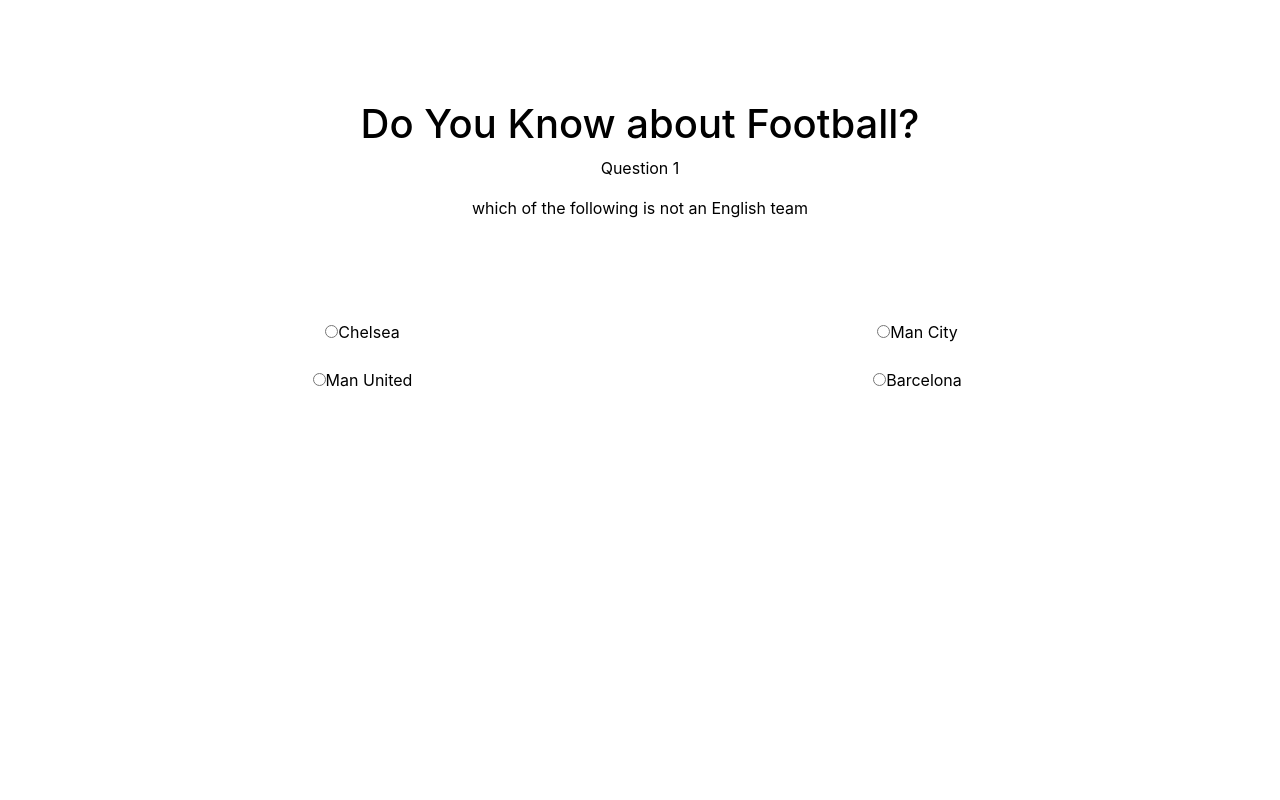
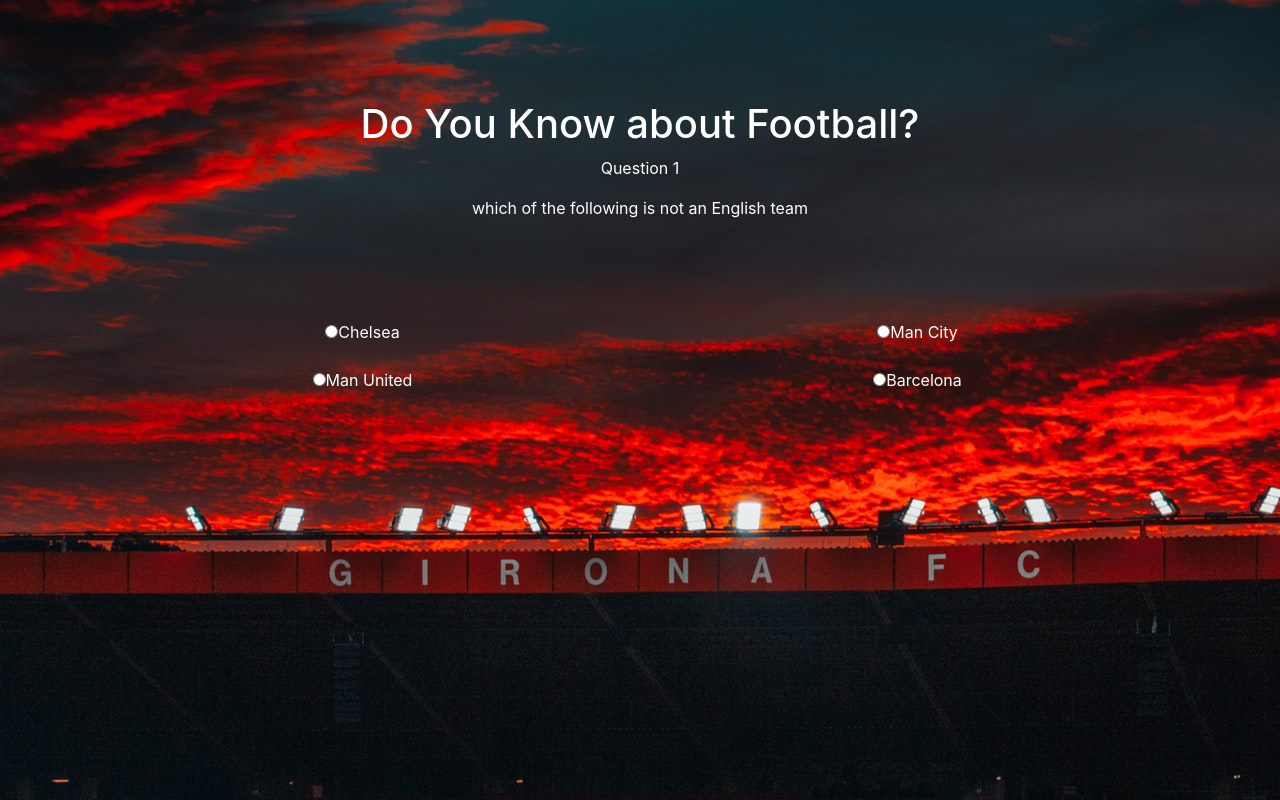
Before and after one commit to rasheedshina22/jqueryquizapp, a plain HTML site: page index.html in a window 1280 px wide. Drawn offline with nearby package versions, Linux system fonts and the light colour scheme.

Commit message:
added background inage

```diff
--- a/css/styles.css
+++ b/css/styles.css
@@ -6,9 +6,9 @@
 body {
   margin: 0;
   padding: 0;
-  /* background-image: url("../images/bg.jpg"); */
+  background-image: url("../images/bg2.jpg");
   background-size: cover;
-  color: #000;
+  color: #fff;
   text-align: center;
   padding-top: 100px;
 }
@@ -17,4 +17,5 @@ body {
   margin-top: 100px;
   display: grid;
   grid-template-columns: 2fr 2fr;
+
 }
```
Also changed, not shown: images/bg1.jpg (added), images/bg2.jpg (added), 1 other file.
